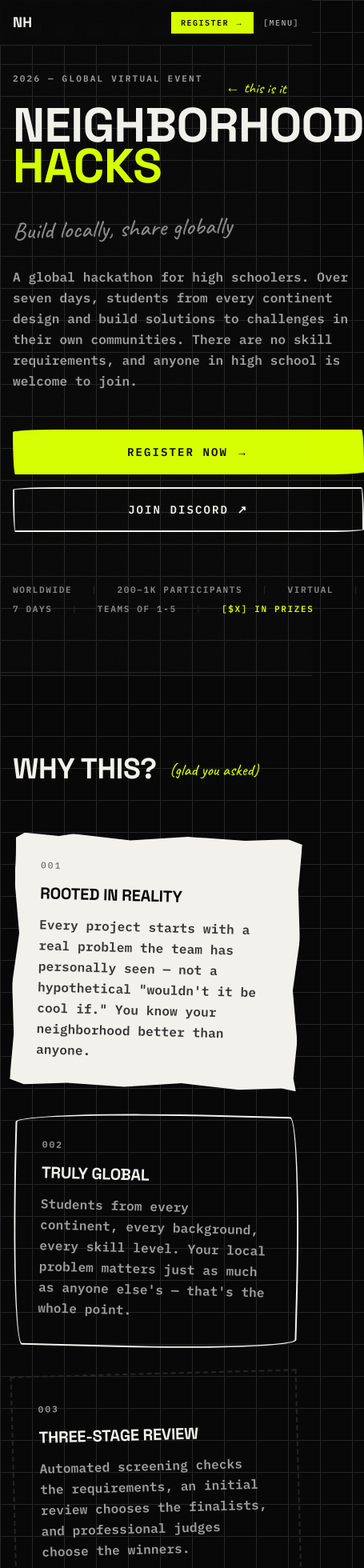
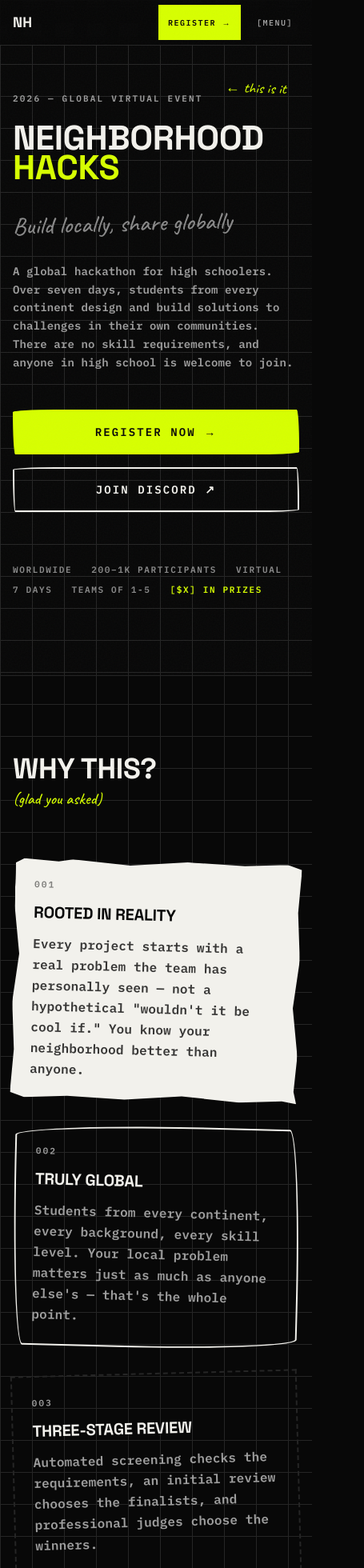
Before and after one commit to HotCometGames/neighborhood-hacks, a Next.js app: page / in a window 390 px wide. Shown: the top 1960 px of the page at 80% size, 455 px wide, since content can reach past the window. Built offline with nearby package versions, Linux system fonts and the light colour scheme.

Commit message:
Improve responsive layouts across site

```diff
--- a/src/app/challenge/page.tsx
+++ b/src/app/challenge/page.tsx
@@ -86,11 +86,11 @@ export default function Challenge() {
 
         {/* Optional Tracks */}
         <div className="mb-12">
-          <div className="flex items-end gap-4 mb-8">
+          <div className="flex flex-col items-start gap-1 sm:flex-row sm:items-end sm:gap-4 mb-8">
             <h2 className="font-display text-2xl font-bold text-off-white">
               POSSIBLE TRACKS
             </h2>
-            <span className="font-hand text-accent text-lg">
+            <span className="font-hand text-accent text-lg whitespace-nowrap">
               (for inspiration)
             </span>
           </div>
--- a/src/app/code-of-conduct/page.tsx
+++ b/src/app/code-of-conduct/page.tsx
@@ -66,7 +66,7 @@ export default function CodeOfConduct() {
               If you experience or witness a problem, email{" "}
               <a
                 href="mailto:neighborhoodhacks@gmail.com"
-                className="text-accent underline"
+                className="text-accent underline [overflow-wrap:anywhere]"
               >
                 neighborhoodhacks@gmail.com
               </a>
--- a/src/app/faq/page.tsx
+++ b/src/app/faq/page.tsx
@@ -98,7 +98,7 @@ export default function FAQ() {
                   onClick={() =>
                     setOpenIndex(openIndex === index ? null : index)
                   }
-                  className="w-full text-left px-6 py-4 flex items-center justify-between gap-4"
+                  className="w-full text-left px-4 sm:px-6 py-4 flex items-center justify-between gap-3 sm:gap-4"
                 >
                   <span
                     className={`font-display font-bold text-sm ${questionColor(style)}`}
@@ -126,7 +126,7 @@ export default function FAQ() {
                   className={`accordion-content ${openIndex === index ? "open" : ""}`}
                 >
                   <div
-                    className={`px-6 pb-4 font-mono text-base leading-relaxed font-semibold ${answerColor(style)}`}
+                    className={`px-4 sm:px-6 pb-4 font-mono text-base leading-relaxed font-semibold ${answerColor(style)}`}
                   >
                     {faq.answer}
                   </div>
--- a/src/app/page.tsx
+++ b/src/app/page.tsx
@@ -11,14 +11,14 @@ export default function Home() {
         </div>
 
         {/* Main content — asymmetric, offset left */}
-        <div className="max-w-5xl ml-0 md:ml-24 lg:ml-40 relative">
+        <div className="w-full min-w-0 max-w-5xl ml-0 md:ml-12 lg:ml-24 xl:ml-40 relative">
           {/* Issue number label */}
           <div className="font-mono text-[11px] uppercase tracking-[0.2em] text-gray mb-6 font-semibold">
             2026 — GLOBAL VIRTUAL EVENT
           </div>
 
           {/* Main title — large, brutalist */}
-          <h1 className="font-display text-6xl sm:text-8xl lg:text-[10rem] font-bold text-off-white leading-[0.85] mb-8">
+          <h1 className="font-display text-[clamp(2.4rem,11vw,10rem)] font-bold text-off-white leading-[0.85] mb-8">
             NEIGHBORHOOD
             <br />
             <span className="text-accent">HACKS</span>
@@ -30,7 +30,7 @@ export default function Home() {
           </p>
 
           {/* Body — monospace */}
-          <p className="font-mono text-base text-gray leading-relaxed max-w-xl mb-12 font-semibold">
+          <p className="font-mono text-sm sm:text-base text-gray leading-relaxed max-w-xl mb-12 font-semibold">
             A global hackathon for high schoolers. Over seven days, students from
             every continent design and build solutions to challenges in their
             own communities. There are no skill requirements, and anyone in
@@ -58,22 +58,22 @@ export default function Home() {
           {/* Stat line — editorial metadata */}
           <div className="flex flex-wrap gap-x-6 gap-y-2 font-mono text-[11px] uppercase tracking-[0.15em] text-dim font-semibold">
             <span>WORLDWIDE</span>
-            <span className="text-grid">|</span>
+            <span className="hidden sm:inline text-grid">|</span>
             <span>200–1K PARTICIPANTS</span>
-            <span className="text-grid">|</span>
+            <span className="hidden sm:inline text-grid">|</span>
             <span>VIRTUAL</span>
-            <span className="text-grid">|</span>
+            <span className="hidden sm:inline text-grid">|</span>
             <span>7 DAYS</span>
-            <span className="text-grid">|</span>
+            <span className="hidden sm:inline text-grid">|</span>
             <span>TEAMS OF 1-5</span>
-            <span className="text-grid">|</span>
+            <span className="hidden sm:inline text-grid">|</span>
             <span className="text-accent">[$X] IN PRIZES</span>
           </div>
 
         </div>
 
         {/* Decorative paper cutout — bottom right */}
-        <div className="absolute bottom-16 right-8 md:right-24 hidden md:block">
+        <div className="absolute bottom-16 right-8 lg:right-24 hidden lg:block">
           <div className="paper-cut-sm w-28 h-36 flex items-center justify-center p-3 tilt-left">
             <span className="font-hand text-near-black text-center text-sm">
               Scroll ↓
@@ -87,18 +87,18 @@ export default function Home() {
       <section className="py-24 px-4 sm:px-8 border-t border-grid">
         <div className="max-w-6xl mx-auto">
           {/* Section header — handwritten annotation */}
-          <div className="flex items-end gap-4 mb-16">
+          <div className="flex flex-col items-start gap-1 sm:flex-row sm:items-end sm:gap-4 mb-16">
             <h2 className="font-display text-4xl sm:text-5xl font-bold text-off-white">
               WHY THIS?
             </h2>
-            <span className="font-hand text-accent text-xl mb-1">
+            <span className="font-hand text-accent text-xl sm:mb-1 whitespace-nowrap">
               (glad you asked)
             </span>
           </div>
 
           <div className="grid grid-cols-1 md:grid-cols-2 gap-8">
             {/* Card 1 — paper cutout */}
-            <div className="paper-cut p-8 card-hover tilt-right">
+            <div className="paper-cut p-6 sm:p-8 card-hover tilt-right">
               <div className="font-mono text-[11px] uppercase tracking-[0.2em] text-near-black/50 mb-3 font-semibold">
                 001
               </div>
@@ -113,7 +113,7 @@ export default function Home() {
             </div>
 
             {/* Card 2 — rough border */}
-            <div className="rough-border p-8 card-hover tilt-right">
+            <div className="rough-border p-6 sm:p-8 card-hover tilt-right">
               <div className="font-mono text-[11px] uppercase tracking-[0.2em] text-gray mb-3 font-semibold">
                 002
               </div>
@@ -128,7 +128,7 @@ export default function Home() {
             </div>
 
             {/* Card 3 — dashed border */}
-            <div className="dashed-border p-8 card-hover tilt-left">
+            <div className="dashed-border p-6 sm:p-8 card-hover tilt-left">
               <div className="font-mono text-[11px] uppercase tracking-[0.2em] text-gray mb-3 font-semibold">
                 003
               </div>
@@ -143,7 +143,7 @@ export default function Home() {
             </div>
 
             {/* Card 4 — paper cutout */}
-            <div className="paper-cut p-8 card-hover tilt-left">
+            <div className="paper-cut p-6 sm:p-8 card-hover tilt-left">
               <div className="font-mono text-[11px] uppercase tracking-[0.2em] text-near-black/50 mb-3 font-semibold">
                 004
               </div>
@@ -163,7 +163,7 @@ export default function Home() {
       {/* CTA Banner — paper strip */}
       <section className="py-20 px-4 sm:px-8 border-t border-grid">
         <div className="max-w-4xl mx-auto">
-          <div className="paper-cut p-12 md:p-16 text-center tilt-slight">
+          <div className="paper-cut p-6 sm:p-12 md:p-16 text-center tilt-slight">
             <h2 className="font-display text-3xl sm:text-5xl font-bold text-near-black mb-6">
               READY TO BUILD?
             </h2>
@@ -174,13 +174,13 @@ export default function Home() {
             <div className="flex flex-col sm:flex-row gap-4 justify-center">
               <Link
                 href="https://neighborhood-hacks-2026.devpost.com/"
-                className="font-mono text-sm uppercase tracking-[0.15em] bg-near-black text-off-white px-8 py-4 hover:bg-accent hover:text-near-black transition-colors font-semibold"
+                className="font-mono text-sm uppercase tracking-[0.15em] bg-near-black text-off-white px-5 sm:px-8 py-4 hover:bg-accent hover:text-near-black transition-colors font-semibold"
               >
                 REGISTER NOW →
               </Link>
               <Link
                 href="/challenge"
-                className="font-mono text-sm uppercase tracking-[0.15em] text-near-black border-2 border-near-black px-8 py-4 hover:bg-near-black hover:text-off-white transition-colors font-semibold"
+                className="font-mono text-sm uppercase tracking-[0.15em] text-near-black border-2 border-near-black px-5 sm:px-8 py-4 hover:bg-near-black hover:text-off-white transition-colors font-semibold"
               >
                 SEE THE CHALLENGE
               </Link>
--- a/src/app/prizes/page.tsx
+++ b/src/app/prizes/page.tsx
@@ -53,11 +53,11 @@ export default function Prizes() {
           <h2 className="font-display text-2xl font-bold text-off-white mb-6">
             OVERALL WINNERS
           </h2>
-          <div className="grid grid-cols-1 sm:grid-cols-3 gap-6">
+          <div className="grid grid-cols-1 sm:grid-cols-2 lg:grid-cols-3 gap-6">
             {prizes.map((prize, i) => (
               <div
                 key={prize.title}
-                className={`p-8 text-center ${prize.highlight ? "rough-border-accent tilt-slight" : i === 1 ? "rough-border tilt-right" : "dashed-border tilt-left"}`}
+                className={`p-5 sm:p-6 lg:p-8 text-center ${prize.highlight ? "rough-border-accent tilt-slight" : i === 1 ? "rough-border tilt-right" : "dashed-border tilt-left"}`}
               >
                 <div className="font-hand text-4xl text-accent mb-4">
                   {prize.place}
--- a/src/app/register/page.tsx
+++ b/src/app/register/page.tsx
@@ -15,7 +15,7 @@ export default function Register() {
         </p>
 
         {/* Intro — paper cutout */}
-        <div className="paper-cut p-8 md:p-12 mb-12">
+        <div className="paper-cut p-6 sm:p-8 md:p-12 mb-12">
           <p className="font-mono text-base text-near-black/80 leading-relaxed mb-6 font-semibold">
             Ready to build something that matters where you live? Registration
             is free and open to high schoolers worldwide.
@@ -36,7 +36,7 @@ export default function Register() {
         </div>
 
         {/* Devpost CTA — rough border */}
-        <div className="rough-border p-8 md:p-12 text-center mb-12 tilt-right">
+        <div className="rough-border p-5 sm:p-8 md:p-12 text-center mb-12 tilt-right">
           <h2 className="font-display text-2xl font-bold text-off-white mb-4">
             REGISTER ON DEVPOST
           </h2>
@@ -47,7 +47,7 @@ export default function Register() {
             href="https://neighborhood-hacks-2026.devpost.com/"
             target="_blank"
             rel="noopener noreferrer"
-            className="inline-block font-mono text-sm uppercase tracking-[0.15em] text-near-black bg-accent px-10 py-4 hover:bg-off-white transition-colors font-semibold"
+            className="inline-block font-mono text-sm uppercase tracking-[0.15em] text-near-black bg-accent px-5 sm:px-10 py-3 sm:py-4 hover:bg-off-white transition-colors font-semibold"
           >
             REGISTER ON DEVPOST →
           </a>
--- a/src/app/sponsors/page.tsx
+++ b/src/app/sponsors/page.tsx
@@ -57,7 +57,7 @@ export default function Sponsors() {
         </div>
 
         {/* Become a sponsor CTA */}
-        <div className="mt-16 paper-cut p-8 text-center tilt-right">
+        <div className="mt-16 paper-cut p-5 sm:p-8 text-center tilt-right">
           <h2 className="font-display text-2xl font-bold text-near-black mb-4">
             WANT TO SUPPORT THE NEXT GENERATION?
           </h2>
@@ -67,7 +67,7 @@ export default function Sponsors() {
           </p>
           <a
             href="mailto:neighborhoodhacks@gmail.com"
-            className="inline-block font-mono text-sm uppercase tracking-[0.15em] bg-near-black text-off-white px-8 py-3 hover:bg-accent hover:text-near-black transition-colors font-semibold"
+            className="inline-block font-mono text-sm uppercase tracking-[0.15em] bg-near-black text-off-white px-4 sm:px-8 py-3 hover:bg-accent hover:text-near-black transition-colors font-semibold"
           >
             BECOME A SPONSOR →
           </a>
--- a/src/components/Footer.tsx
+++ b/src/components/Footer.tsx
@@ -16,7 +16,7 @@ export default function Footer() {
     <footer className="torn-paper-top py-12 px-4 sm:px-8 mt-12">
       <div className="max-w-6xl mx-auto">
         {/* Top section — asymmetric layout */}
-        <div className="grid grid-cols-1 md:grid-cols-3 gap-12 md:gap-8 mb-12">
+        <div className="grid grid-cols-1 lg:grid-cols-3 gap-12 lg:gap-8 mb-12">
           {/* Branding — tilted slightly */}
           <div className="tilt-slight">
             <Link href="/" className="inline-block">
@@ -73,7 +73,7 @@ export default function Footer() {
               <li>
                 <a
                   href="mailto:neighborhoodhacks@gmail.com"
-                  className="font-mono text-sm text-near-black/70 hover:text-near-black transition-colors font-semibold"
+                  className="font-mono text-sm text-near-black/70 hover:text-near-black transition-colors font-semibold [overflow-wrap:anywhere]"
                 >
                   neighborhoodhacks@gmail.com
                 </a>
--- a/src/components/Navbar.tsx
+++ b/src/components/Navbar.tsx
@@ -23,7 +23,7 @@ export default function Navbar() {
       <nav className="fixed top-0 left-0 right-0 z-50 bg-near-black/90 backdrop-blur-sm border-b border-grid">
         <div className="max-w-7xl mx-auto px-4 sm:px-8 flex items-center justify-between h-14">
           {/* Logo */}
-          <Link href="/" className="flex items-center gap-2 group">
+          <Link href="/" className="flex min-h-11 items-center gap-2 group">
             <span className="font-display text-lg font-bold text-off-white group-hover:text-accent transition-colors">
               NH
             </span>
@@ -62,7 +62,7 @@ export default function Navbar() {
               href="https://neighborhood-hacks-2026.devpost.com/"
               target="_blank"
               rel="noopener noreferrer"
-              className="font-mono text-[10px] uppercase tracking-[0.15em] text-near-black bg-accent px-3 py-1.5 hover:bg-off-white transition-colors font-semibold"
+              className="inline-flex min-h-11 items-center font-mono text-[10px] uppercase tracking-[0.15em] text-near-black bg-accent px-3 hover:bg-off-white transition-colors font-semibold"
             >
               REGISTER →
             </a>
@@ -70,7 +70,7 @@ export default function Navbar() {
             {/* Mobile menu button */}
             <button
               onClick={() => setIsOpen(!isOpen)}
-              className="lg:hidden font-mono text-[10px] uppercase tracking-[0.15em] text-gray hover:text-accent transition-colors font-semibold"
+              className="inline-flex min-h-11 items-center px-2 lg:hidden font-mono text-[10px] uppercase tracking-[0.15em] text-gray hover:text-accent transition-colors font-semibold"
             >
               [{isOpen ? "CLOSE" : "MENU"}]
             </button>
@@ -80,7 +80,7 @@ export default function Navbar() {
 
       {/* Mobile dropdown nav */}
       {isOpen && (
-        <div className="fixed top-14 left-0 right-0 z-40 bg-near-black/98 backdrop-blur-sm border-b border-grid lg:hidden">
+        <div className="fixed top-14 bottom-0 left-0 right-0 z-40 overflow-y-auto bg-near-black/98 backdrop-blur-sm border-b border-grid lg:hidden">
           <nav className="max-w-7xl mx-auto px-4 sm:px-8 py-6">
             <div className="space-y-3">
               {navLinks.map((link, i) => (
```
